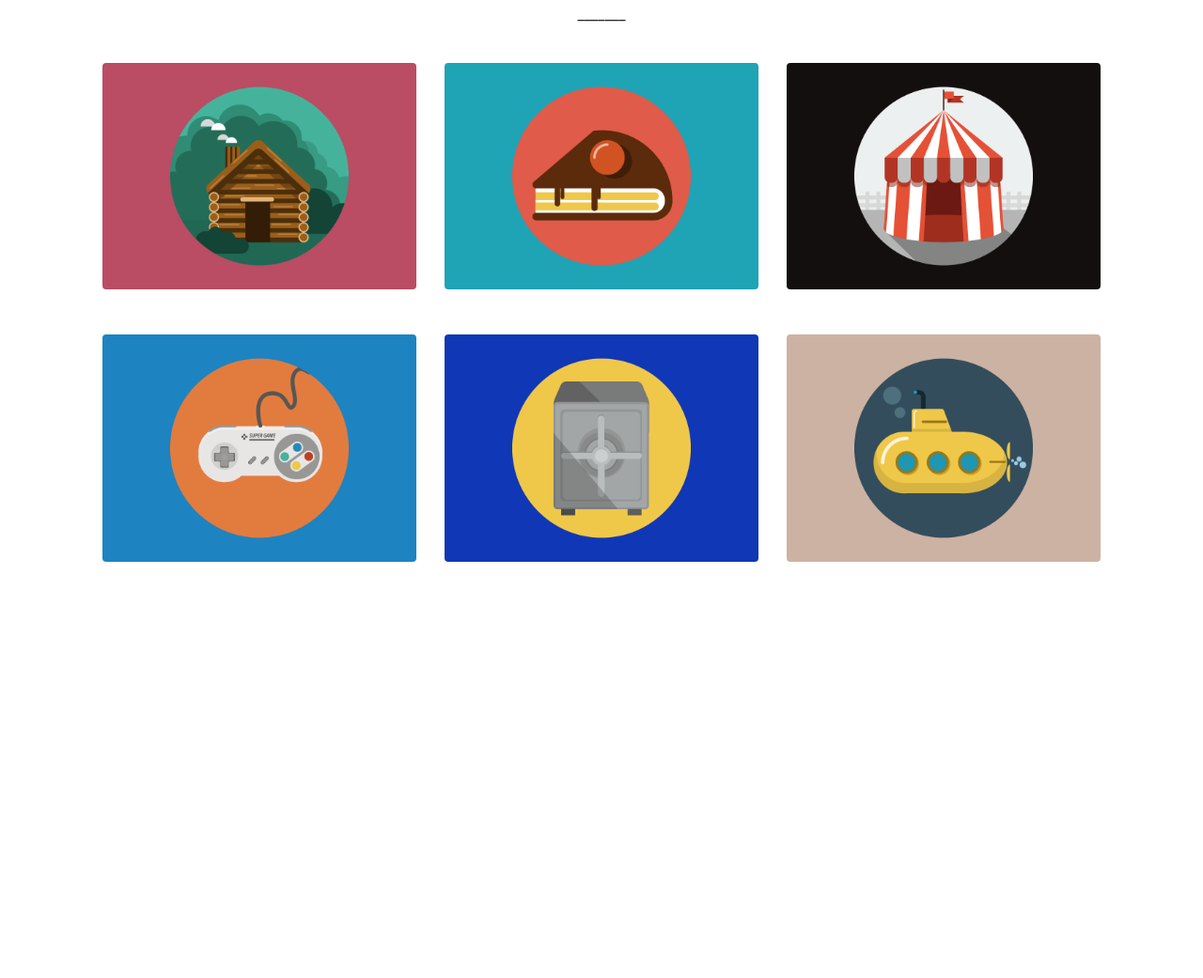
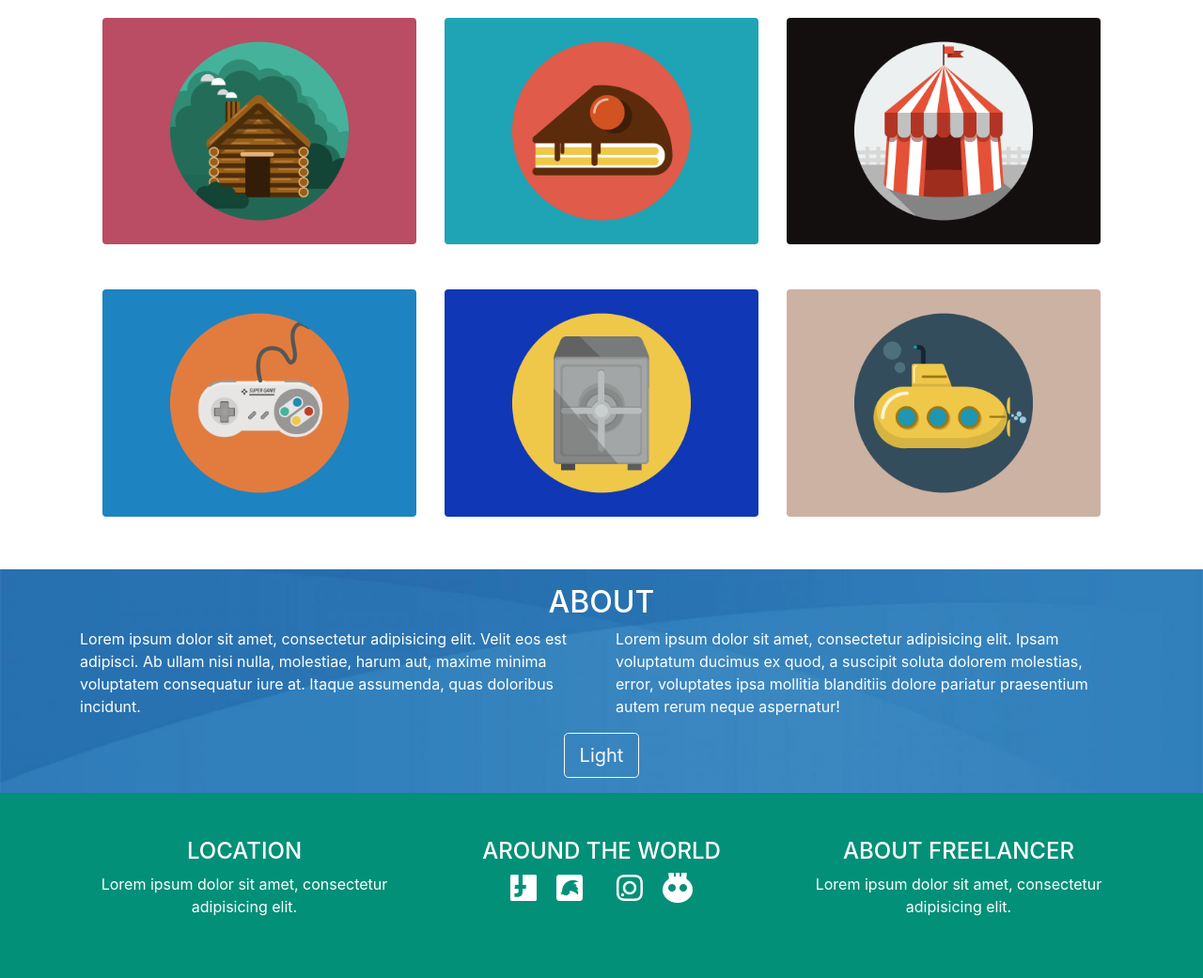
Before and after one commit to kenmaedavid-lc/Scripting22, a plain HTML site: page bsIntroProjectKen/index.html in a window 1280 px wide. Shown: the part 544-1585 px from the top of the page at 94% size. Before the commit the page ends 1166 px from the top, so only its background shows below. Drawn offline with nearby package versions, Linux system fonts and the light colour scheme.

Commit message:
Add files via upload

```diff
--- a/bsIntroProjectKen/css/myStyles.css
+++ b/bsIntroProjectKen/css/myStyles.css
@@ -3,4 +3,17 @@
 
 #masthead{
 	background-color: #01E1BB;
+	background-image: url("mountains.jpg");
+	background-size: cover;
+	background-position: center;
 }
+
+#about{
+/*	background-color: #01E1BB;*/
+	background-image: url("Abstract-blue_0.jpg");
+	background-size: cover;
+	background-position: center;
+}
+#footer{
+	background-color: #029078;
+}
--- a/bsIntroProjectKen/index.html
+++ b/bsIntroProjectKen/index.html
@@ -6,6 +6,9 @@
 
 	<!----------------------------Viewport Meta Tag------------------------------------>
 	<meta name="viewport" content="width=device-width, initial-scale=1">
+
+	<!--put ALL font BEFORE any CSS-->
+	<link rel="stylesheet" href="https://use.fontawesome.com/releases/v5.7.0/css/all.css" integrity="sha384-lZN37f5QGtY3VHgisS14W3ExzMWZxybE1SJSEsQp9S+oqd12jhcu+A56Ebc1zFSJ" crossorigin="anonymous">
 
 <!----------------------------Bootstrap CDNs------------------------------------>
 	<!-- Latest compiled and minified CSS -->
@@ -37,7 +40,6 @@
 				<div class="col-sm-12 text-center text-white">
 					<img src="images/avatars.svg" alt="Profile Pic" width="25%">
 					<h1>START BOOTSTRAP</h1>
-					<p>---*---</p>
 					<p>Graphic Design | Web Designer | Illustrator</p>
 				</div>
 			</div>
@@ -46,12 +48,11 @@
 	</header>
 	<!---------------------------------Portfolio------------------------------------>
 	<section id="portfolio">
-		<div class="container">
+		<div class="container mt-3 py-3">
 			<!--first row-->
 			<div class="row">
 				<div class="col-sm-12 text-center">
 					<h2>PORTFOLIO</h2>
-					<p>_______</p>
 				</div>
 			</div> <!--closes the row-->
 
@@ -97,17 +98,62 @@
 	<!---------------------------------About------------------------------------>
 
 	<section id="about">
+		<div class="container text-white mt-3 py-3">
+			<div class="row text-center">
+				<div class="col-sm-12">
+					<h2>ABOUT</h2>
+				</div>
+			</div> <!--ends first row-->
 
+			<div class="row">
+				<div class="col-sm-6">
+					<p>Lorem ipsum dolor sit amet, consectetur adipisicing elit. Velit eos est adipisci. Ab ullam nisi nulla, molestiae, harum aut, maxime minima voluptatem consequatur iure at. Itaque assumenda, quas doloribus incidunt.</p>
+				</div>
+				<div class="col-sm-6">
+					<p>Lorem ipsum dolor sit amet, consectetur adipisicing elit. Ipsam voluptatum ducimus ex quod, a suscipit soluta dolorem molestias, error, voluptates ipsa mollitia blanditiis dolore pariatur praesentium autem rerum neque aspernatur!</p>
+				</div>
+			</div><!--ends second row-->
+			<!--row, 12 col, inside is button-->
+			<div class="row text-center">
+				<div class="col-sm-12">
+					<button type="button" class="btn btn-outline-light btn-lg">Light</button>
+				</div>
+			</div> <!--ends first row-->
+		</div><!--ends container-->
 
 	</section>
-
 
 
 
 	<!---------------------------------Footer------------------------------------>
 
 	<section id="footer">
+		<!--container> row> the columns-->
+		<!--three equal sized columns-->
+		<!--each column will have a h4 title, paragraph with 15 words-->
+		<!--add a background colour to that area-->
+		<div class="container text-white py-5">
+			<div class="row text-center">
+				<div class="col-sm-4">
+					<h4>LOCATION</h4>
+					<p>Lorem ipsum dolor sit amet, consectetur adipisicing elit.</p>
+				</div>
+				<div class="col-sm-4">
+					<h4>AROUND THE WORLD</h4>
+					<p>
+					<i class="fab fa-facebook fa-2x fa-spin"></i>
+					<i class="fab fa-twitter-square fa-2x fa-spin mx-3"></i>
+					<i class="	fab fa-instagram fa-2x fa-spin mx-3"></i>
+					<spam class="fas fa-skull fa-2x fa-spin"></spam>
+					</p>
+				</div>
+				<div class="col-sm-4">
+					<h4>ABOUT FREELANCER</h4>
+					<p>Lorem ipsum dolor sit amet, consectetur adipisicing elit.</p>
+				</div>
+			</div>
 
+		</div>
 
 	</section>
 
```
Also changed, not shown: bsIntroProjectKen/css/Abstract-blue_0.jpg (added), bsIntroProjectKen/css/mountains.jpg (added).
